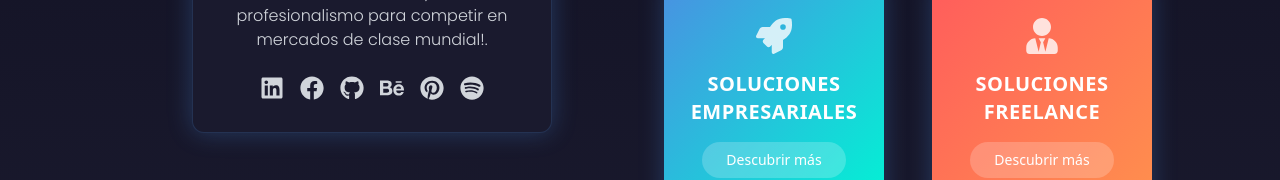
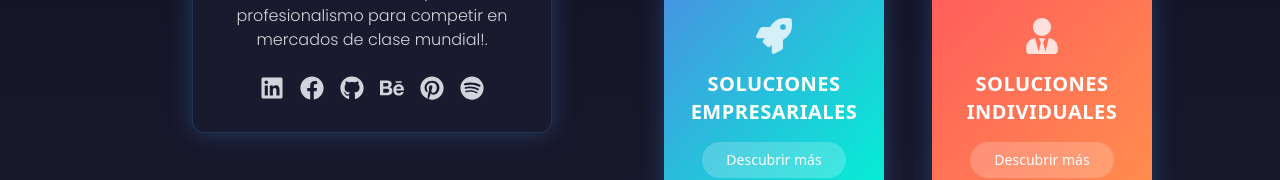
Before and after one commit to deivipluss/landing, a Next.js app: page / in a window 1280 px wide. Shown: the part 587-767 px from the top of the page. Built offline with nearby package versions, Linux system fonts and the light colour scheme.

Commit message:
freelancelayout

```diff
--- a/app/page.tsx
+++ b/app/page.tsx
@@ -108,7 +108,7 @@ const ProfessionalInfo: React.FC = () => (
     <div className="grid grid-cols-3 gap-6 md:gap-12 mt-8 px-4 md:px-0 w-full">
       {[
         { value: "+10", label: "AÑOS DE\nEXPERIENCIA" },
-        { value: "+123", label: "CLIENTES\nASESORDOS" },
+        { value: "+173", label: "CLIENTES\nASESORDOS" },
         { value: "+500", label: "PROYECTOS\nDIGITALES" }
       ].map(({ value, label }, index) => (
         <motion.div
@@ -189,7 +189,7 @@ const App: React.FC = () => {
                   >
                     <div className="flex flex-col items-center justify-center text-center space-y-4 z-10">
                       <FaUserTie className="text-4xl opacity-80 group-hover:opacity-100 transition-opacity" />
-                      <h3 className="text-xl font-bold tracking-wide">SOLUCIONES FREELANCE</h3>
+                      <h3 className="text-xl font-bold tracking-wide">SOLUCIONES INDIVIDUALES</h3>
                       <div className="bg-white/20 px-6 py-2 rounded-full text-sm hover:bg-white/30 transition-all">
                         Descubrir más
                       </div>
```
